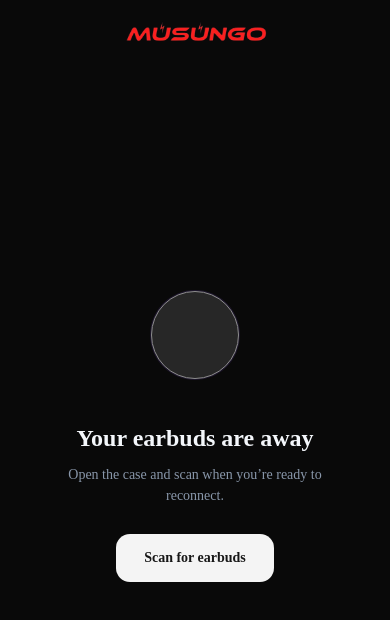
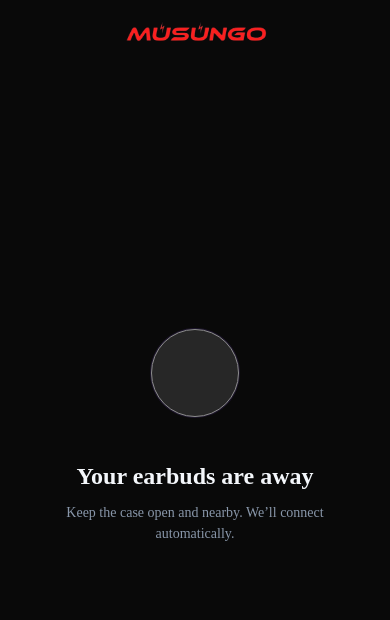
Before and after one commit to tanaka-mambinge/musungo-app, a React Native app: screen / in a window 390 px wide. Shown: the top 620 px of the page. Built offline with nearby package versions, Linux system fonts and the light colour scheme; some icons are missing.

Commit message:
fix(ui): simplify automatic connection flow

```diff
--- a/App.tsx
+++ b/App.tsx
@@ -756,7 +756,6 @@ function AppContent() {
   }, [activePage]);
 
   const connected = earbuds.status === 'connected';
-  const scanning = earbuds.status === 'scanning' || earbuds.status === 'connecting';
   const loadingDeviceData = connected && (
     !earbuds.batteryReady ||
     controls.ancModes.length === 0 ||
@@ -964,13 +963,8 @@ function AppContent() {
               ? 'Pairing with the earbuds now. This should only take a moment.'
               : earbuds.status === 'scanning'
                 ? 'Keep the case open and nearby. We’ll connect automatically.'
-                : earbuds.message ?? 'Open the case and scan when you’re ready to reconnect.'}
+                : earbuds.message ?? 'Keep the case open and nearby. We’ll connect automatically.'}
           </Text>
-          <Pressable disabled={scanning} style={[styles.primaryButton, scanning && styles.disabledButton]} onPress={() => void scan()}>
-            <Text style={styles.primaryButtonText}>
-              {earbuds.status === 'connecting' ? 'Connecting…' : earbuds.status === 'scanning' ? 'Scanning…' : 'Scan for earbuds'}
-            </Text>
-          </Pressable>
         </View>
       )}
 
```
Also changed, not shown: 4 other files (tests, documents, lock files or other folders).
